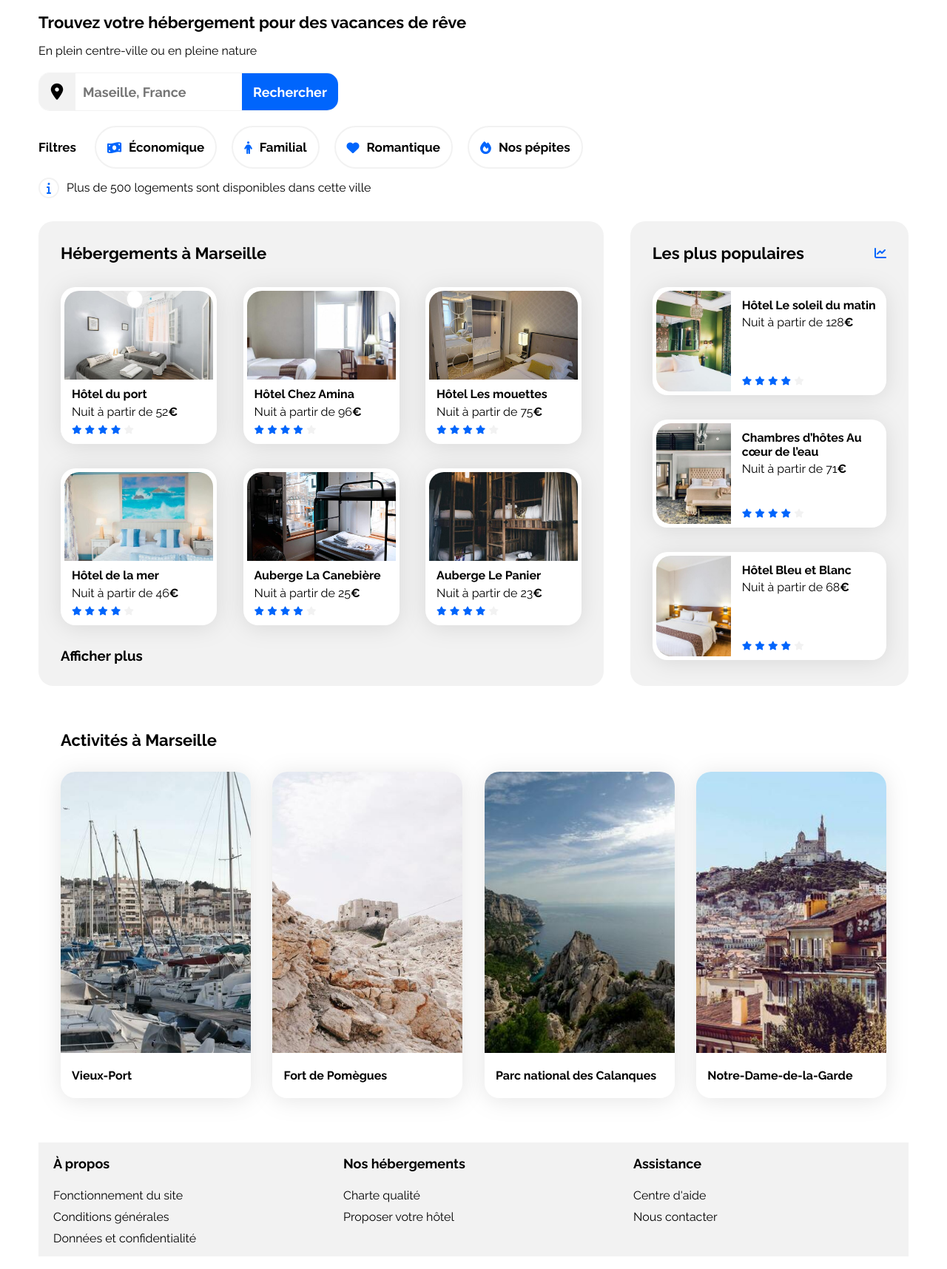
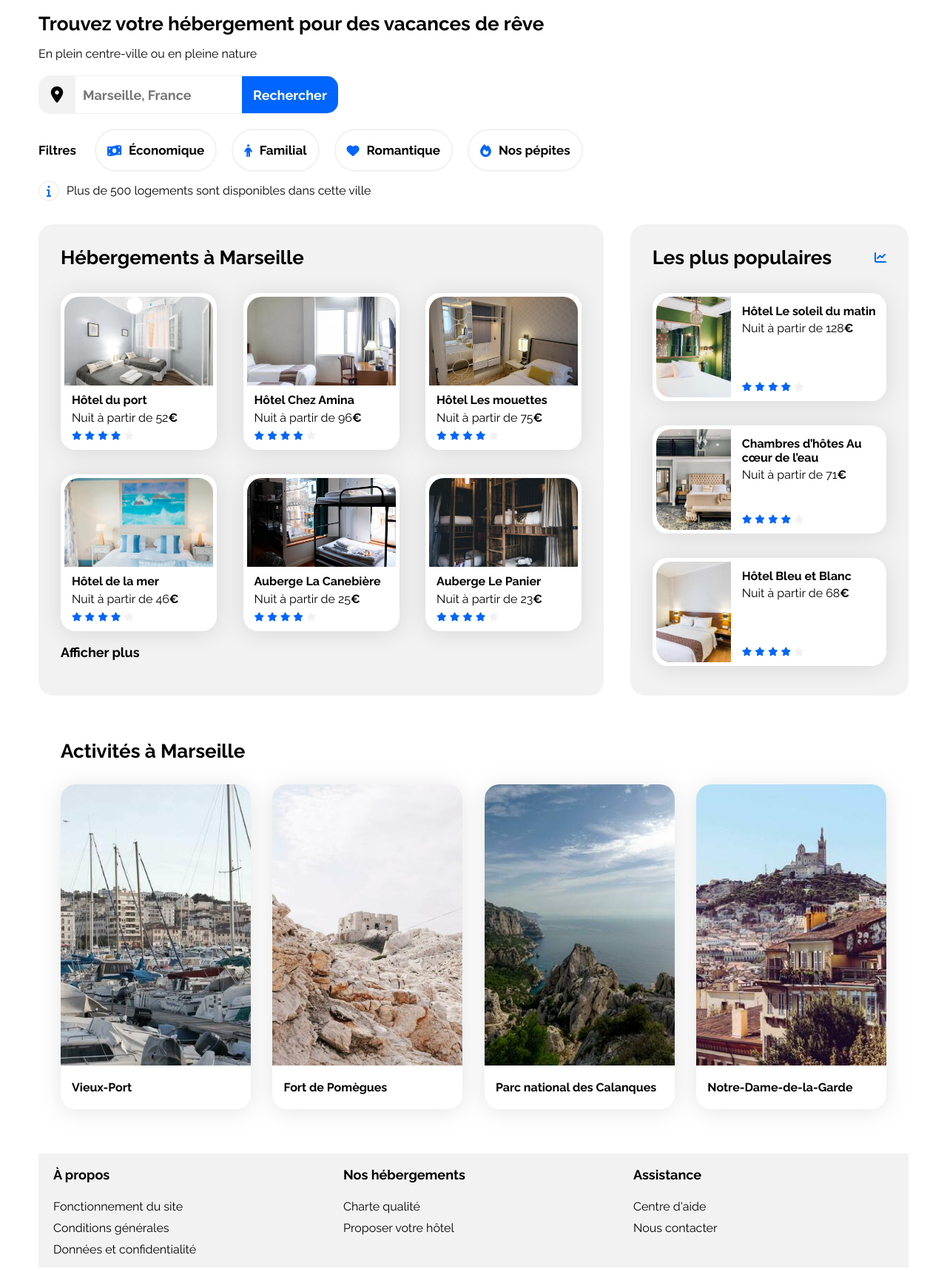
Before and after one commit to Enaroj/OC-P2, a plain HTML site: page index.html in a window 1280 px wide. Shown: the part 84-1799 px from the top of the page at 74% size. Drawn offline with Linux system fonts and the light colour scheme.

Commit message:
Ajustement responsive

```diff
--- a/css/style.css
+++ b/css/style.css
@@ -34,7 +34,7 @@ a {
 
 .section-title {
     margin: 0;
-    font-size: 22px;
+    font-size: 26px;
 }
 
 .card {
@@ -258,6 +258,11 @@ div.filter-type:hover{
     flex-direction: column;
 }
 
+.afficher-plus {
+    font-size: 18px;
+    font-weight: 700;
+}
+
 .hebergements-cards {
     display: flex;
     flex-wrap: wrap;
@@ -266,12 +271,16 @@ div.filter-type:hover{
 
 .hebergements-cards a {
     width: 30%;
+    display: flex;
+    flex-wrap: wrap;
+    align-content: stretch;
 }
 
 .hebergements-cards .card {
     display: flex;
     flex-direction: column;
     margin-top: 33px;
+    width: 100%;
 }
 
 .hebergements-cards img {
@@ -381,6 +390,7 @@ div.filter-type:hover{
     justify-content: space-between;
     padding: 0px;
     width: 100%;
+    height: 100%;
 }
 
 .activites-cards img {
@@ -398,6 +408,7 @@ div.filter-type:hover{
         display: flex;
         align-content: center;
         flex-wrap: wrap;
+        height: 59px;
     }
 
 
@@ -411,13 +422,14 @@ footer {
     width: 100%;
 }
 
-.footer {
+.foot-section {
     width: 30%;
     padding: 0px 20px;
 }
 
-.footer h3 {
+.foot-section p {
     font-size: 18px;
+    font-weight: 700;
 }
 
 ul {
@@ -483,16 +495,12 @@ li {
 
 /* Activités */
 
-    .activites-cards {
-        max-height: 270px;
-    }
-
     .activites-cards img {
-        height: 75%;
+        height: 200px;
     }
 
     .activites-cards .card-content {
-        height: 25%;
+        height: 70px;
     }
 
 }
@@ -635,7 +643,7 @@ li {
 
     }
 
-    .footer {
+    .foot-section {
         width: 90%;
         padding: 5px 0px 5px 20px;
     }
--- a/index.html
+++ b/index.html
@@ -24,17 +24,18 @@
             </nav>
         </header>
         <main>
-            <div class="info-group">
-                <h2 class="section-title">Trouvez votre hébergement pour des vacances de rêve</h2>
+<!-- Info groupe -->
+            <section class="info-group">
+                <h1 class="section-title">Trouvez votre hébergement pour des vacances de rêve</h1>
                 <p>En plein centre-ville ou en pleine nature</p>
 
 <!-- Formulaire de recherche -->
-                <form method="get" action="" class="form">
+                <form method="get" class="form">
                     <div id="form-localisation">
                         <i class="fa-solid fa-location-dot"></i>
                     </div>
                     <div class="form-search">
-                        <input type="text" name="search" placeholder="Maseille, France">
+                        <input type="text" name="search" placeholder="Marseille, France">
                     </div>
                         <button type="submit" id="form_button_text">Rechercher</button>
                         <button type="submit" class="form_button_icon"><i class="fa-solid fa-magnifying-glass"></i></button>
@@ -77,15 +78,15 @@
                 </div>
                 <p>Plus de 500 logements sont disponibles dans cette ville</p>
             </div>
-            </div>
+        </section>
 
 <!-- Hébergements et populaires -->
-            <div class="hebergements-and-populaires" id="hebergement">
+            <section class="hebergements-and-populaires" id="hebergement">
+    <!-- Hébergements -->
                 <section class="hebergements">
                     <div class="hebergements-title">
                         <h2 class="section-title">Hébergements à Marseille</h2>
                     </div>
-    <!-- Hébergements -->
                     <div class="hebergements-cards">
                         <a href="#">
                             <article class="card">
@@ -202,7 +203,7 @@
                             </article>
                         </a>
                     </div>
-                    <a href="#"><h3>Afficher plus</h3></a>
+                    <a href="#"><p class="afficher-plus">Afficher plus</p></a>
                 </section>
     <!-- Populaires -->
                 <section class="populaires">
@@ -270,10 +271,10 @@
                         </a>
                     </div>
                 </section>
-            </div>
+            </section>
 
 <!-- Activités à Marseille -->
-            <div class="activites" id="activites">
+            <section class="activites" id="activites">
                 <div class="activites-title">
                     <h2 class="section-title">Activités à Marseille</h2>
                 </div>
@@ -319,26 +320,26 @@
                         </article>
                     </a>
             </div>
-            </div>
+            </section>
         </main>
         <footer>
-            <div class="footer">
-                <h3>À propos</h3>
+            <div class="foot-section">
+                <p>À propos</p>
                 <ul>
                     <li> <a href="#">Fonctionnement du site</a></li>
                     <li><a href="#">Conditions générales</a></li>
                     <li><a href="#">Données et confidentialité</a></li>
                 </ul>
             </div>
-            <div class="footer">
-                <h3>Nos hébergements</h3>
+            <div class="foot-section">
+                <p>Nos hébergements</p>
                 <ul>
                     <li><a href="#">Charte qualité</a></li>
                     <li><a href="#">Proposer votre hôtel</a></li>
                 </ul>
             </div>
-            <div class="footer">
-                <h3>Assistance</h3>
+            <div class="foot-section">
+                <p>Assistance</p>
                 <ul>
                     <li><a href="#">Centre d'aide</a></li>
                     <li><a href="#">Nous contacter</a></li>
```
